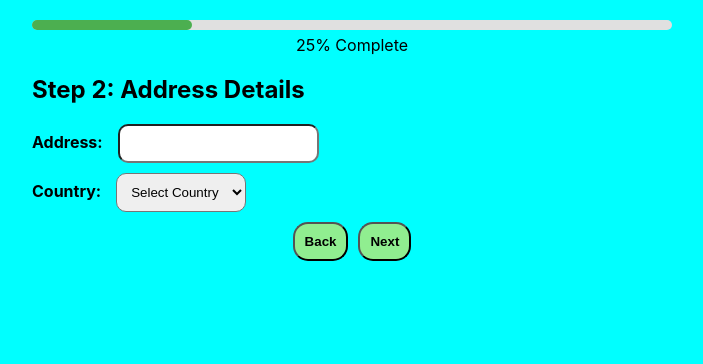
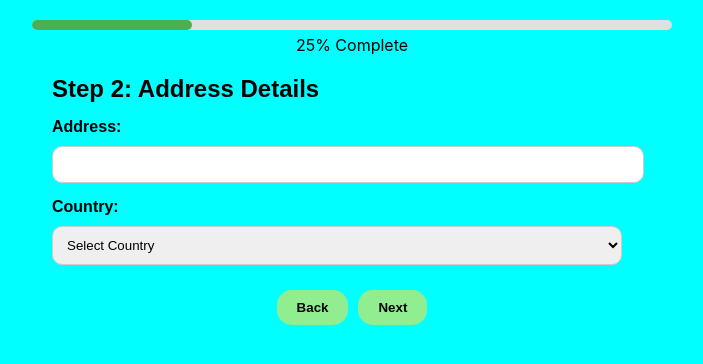
Before and after one commit to BrijeshkumarSuvagiya/kyc-form, a React (Create React App) app: page /step2 in a window 1280 px wide. Shown: the top 364 px of the page, without its empty margins (288-991 px from the left). Built offline with nearby package versions, Linux system fonts and the light colour scheme.

Commit message:
Add style in all steps.

```diff
--- a/package.json
+++ b/package.json
@@ -10,6 +10,7 @@
     "react-dom": "^18.3.1",
     "react-router-dom": "^7.0.1",
     "react-scripts": "5.0.1",
+    "styled-components": "^6.1.13",
     "web-vitals": "^2.1.4"
   },
   "scripts": {
--- a/src/App.js
+++ b/src/App.js
@@ -59,8 +59,7 @@ function App() {
                     />
                     <Route
                         path="/summary"
-                        element={<Summary formData={formData} />}
-                        setCurrentStep={setCurrentStep}
+                        element={<Summary formData={formData} setCurrentStep={setCurrentStep}/>}
                     />
                 </Routes>
             </div>
--- /dev/null
+++ b/src/components/Step1Styles.js
@@ -0,0 +1,52 @@
+// Step1Styles.js
+import styled from 'styled-components';
+
+export const Container = styled.div`
+    margin: 20px;
+    font-family: Arial, sans-serif;
+`;
+
+export const Title = styled.h2`
+    font-size: 1.5em;
+    font-weight: bold;
+    margin-bottom: 15px;
+`;
+
+export const Form = styled.form`
+    display: flex;
+    flex-direction: column;
+`;
+
+export const Label = styled.label`
+    font-weight: bold;
+    margin-bottom: 10px;
+`;
+
+export const Input = styled.input`
+    padding: 10px;
+    border-radius: 10px;
+    border: 1px solid #ccc;
+    margin-bottom: 15px;
+    width: calc(100% - 30px);
+`;
+
+export const ButtonContainer = styled.div`
+    display: flex;
+    justify-content: center;
+    margin-top: 10px;
+`;
+
+export const Button = styled.button`
+    padding: 10px 20px;
+    border-radius: 15px;
+    font-weight: bold;
+    background-color: lightgreen;
+    border: none;
+    cursor: pointer;
+    transition: background-color 0.3s;
+
+    &:hover {
+        background-color: green;
+        color: white;
+    }
+`;
--- a/src/components/Step2.js
+++ b/src/components/Step2.js
@@ -1,53 +1,63 @@
 import React from 'react';
 import { useNavigate } from 'react-router-dom';
+import {
+    Container,
+    Title,
+    Form,
+    Label,
+    Input,
+    Select,
+    ButtonContainer,
+    Button,
+} from './Step2Styles';
 
-function Step2({ formData, setFormData, setCurrentStep  }) {
+function Step2({ formData, setFormData, setCurrentStep }) {
     const navigate = useNavigate();
 
     const handleNext = () => {
-    setCurrentStep(3);  // Update progress to Step 3
+        setCurrentStep(3); // Update progress to Step 3
         navigate('/step3');
     };
 
     const handleBack = () => {
-    setCurrentStep(1);  // Update progress to Step 1
+        setCurrentStep(1); // Update progress to Step 1
         navigate('/');
     };
 
     return (
-       <div>
-           <h2>Step 2: Address Details</h2>
-           <form>
-               <label  style={{fontWeight:'bold'}}>Address:</label>
-               <input
+        <Container>
+            <Title>Step 2: Address Details</Title>
+            <Form>
+                <Label>Address:</Label>
+                <Input
                     type="text"
                     value={formData.address}
-                   onChange={(e) => setFormData({ ...formData, address: e.target.value })}
+                    onChange={(e) =>
+                        setFormData({ ...formData, address: e.target.value })
+                    }
                     required
-                   style={{padding:'10px',borderRadius: "10px",marginLeft:'15px'}}
                 />
-                <div style={{display:"flex",marginTop: "10px"}}/>
-               <label  style={{fontWeight:'bold'}}>Country:</label>
-               <select
+                <Label>Country:</Label>
+                <Select
                     value={formData.country}
-                   onChange={(e) => setFormData({ ...formData, country: e.target.value })}
-                   style={{padding:'10px', borderRadius: "10px", marginLeft:'15px'}}
+                    onChange={(e) =>
+                        setFormData({ ...formData, country: e.target.value })
+                    }
                 >
                     <option value="">Select Country</option>
                     <option value="USA">USA</option>
                     <option value="Canada">Canada</option>
-               </select>
-               <div style={{display:"flex",marginTop: "10px"}}/>
-               <div style={{display:'flex', justifyContent:'center'}}>
-               <button style={{marginRight: '10px',padding:'10px', borderRadius:'15px', fontWeight:'bold',backgroundColor:'lightgreen'}} type="button" onClick={handleBack}>
+                </Select>
+                <ButtonContainer>
+                    <Button type="button" onClick={handleBack}>
                         Back
-               </button>
-               <button style={{padding:'10px', borderRadius:'15px', fontWeight:'bold',backgroundColor:'lightgreen'}} type="button" onClick={handleNext}>
+                    </Button>
+                    <Button type="button" onClick={handleNext}>
                         Next
-               </button>
-               </div>
-           </form>
-       </div>
+                    </Button>
+                </ButtonContainer>
+            </Form>
+        </Container>
     );
 }
 
--- /dev/null
+++ b/src/components/Step2Styles.js
@@ -0,0 +1,66 @@
+// Step2Styles.js
+import styled from 'styled-components';
+
+export const Container = styled.div`
+    margin: 20px;
+    font-family: Arial, sans-serif;
+`;
+
+export const Title = styled.h2`
+    font-size: 1.5em;
+    font-weight: bold;
+    margin-bottom: 15px;
+`;
+
+export const Form = styled.form`
+    display: flex;
+    flex-direction: column;
+`;
+
+export const Label = styled.label`
+    font-weight: bold;
+    margin-bottom: 10px;
+    display: block;
+`;
+
+export const Input = styled.input`
+    padding: 10px;
+    border-radius: 10px;
+    border: 1px solid #ccc;
+    margin-bottom: 15px;
+    width: calc(100% - 30px);
+`;
+
+export const Select = styled.select`
+    padding: 10px;
+    border-radius: 10px;
+    border: 1px solid #ccc;
+    margin-bottom: 15px;
+    width: calc(100% - 30px);
+`;
+
+export const ButtonContainer = styled.div`
+    display: flex;
+    justify-content: center;
+    margin-top: 10px;
+`;
+
+export const Button = styled.button`
+    padding: 10px 20px;
+    border-radius: 15px;
+    font-weight: bold;
+    background-color: lightgreen;
+    border: none;
+    cursor: pointer;
+    margin-right: 10px;
+    transition: background-color 0.3s;
+
+    &:hover {
+        background-color: green;
+        color: white;
+    }
+
+    &:last-child {
+        margin-right: 0;
+    }
+`;
--- a/src/components/Step3.js
+++ b/src/components/Step3.js
@@ -23,13 +23,14 @@ function Step3({ formData, setFormData, setCurrentStep  }) {
                    type="file"
                    onChange={(e) => setFormData({ ...formData, idDocument: e.target.files[0] })}
                    required
+                   style={{marginLeft:'15px'}}
                />
                 <div style={{display:"flex",marginTop: "10px"}}/>
                 <div style={{display:'flex', justifyContent:'center'}}>
-               <button style={{marginRight: '10px',padding:'10px', borderRadius:'15px', fontWeight:'bold',backgroundColor:'lightgreen'}} type="button" onClick={handleBack}>
+               <button style={{ border: 'none',marginRight: '10px',padding:'10px', borderRadius:'15px', fontWeight:'bold',backgroundColor:'lightgreen'}} type="button" onClick={handleBack}>
                    Back
                </button>
-               <button  style={{marginRight: '10px',padding:'10px', borderRadius:'15px', fontWeight:'bold',backgroundColor:'lightgreen'}} type="button" onClick={handleNext}>
+               <button  style={{border: 'none',marginRight: '10px',padding:'10px', borderRadius:'15px', fontWeight:'bold',backgroundColor:'lightgreen'}} type="button" onClick={handleNext}>
                    Next
                </button>
                </div>
--- a/src/components/Summary.js
+++ b/src/components/Summary.js
@@ -27,8 +27,8 @@ function Summary({ formData, setCurrentStep }) {
           Your KYC has been recorded. We will update you shortly about the
           status.
         </p>
-        <button type="button" onClick={handleBack}>
-                   Back
+        <button style={{border: 'none',padding:'10px', borderRadius:'15px', fontWeight:'bold',backgroundColor:'lightgreen'}}  type="button" onClick={handleHome}>
+                   Home
                </button>
       </div>
     );
@@ -52,15 +52,15 @@ function Summary({ formData, setCurrentStep }) {
         <strong>ID Document:</strong>{" "}
         {formData.idDocument?.name || "Not uploaded"}
       </p>
-      <button type="button" onClick={handleBack}>
+      <div style={{display:"flex",marginTop: "10px"}}/>
+      <div style={{display:'flex', justifyContent:'center'}}>
+      <button style={{ border:'none',padding:'10px', borderRadius:'15px', fontWeight:'bold',backgroundColor:'lightgreen'}} type="button" onClick={handleBack}>
         Back
       </button>
-      <button type="button" onClick={handleSubmit}>
+      <button  style={{border:'none',marginLeft: "15px", padding:'10px', borderRadius:'15px', fontWeight:'bold',backgroundColor:'lightgreen'}} type="button" onClick={handleSubmit}>
         Submit
       </button>
-      <button type="button" onClick={handleHome}>
-          Home
-        </button>
+      </div>
     </div>
   );
 }
```
Also changed, not shown: src/components/Step1.js (+23 -20 lines), src/components/Step3Styles.js (added, +49 -0 lines), 1 other file (tests, documents, lock files or other folders). Lines whose indentation alone changed are shown as unchanged.
